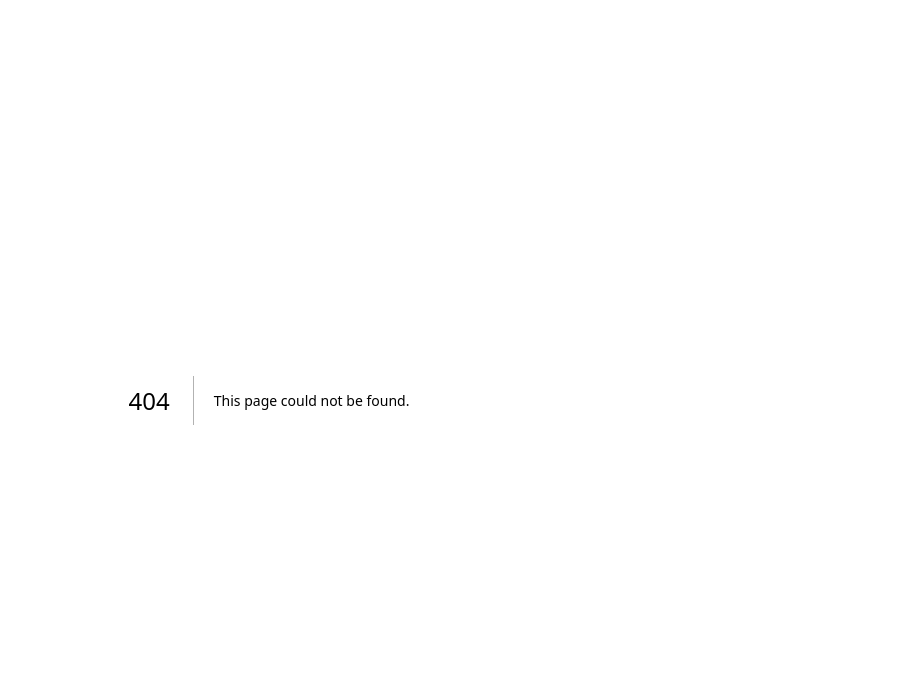
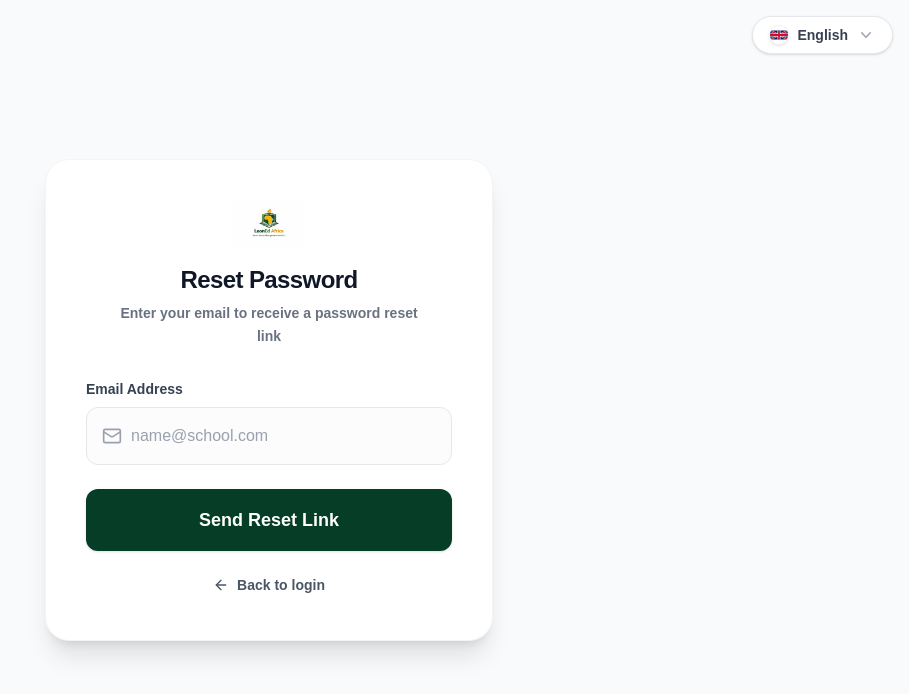
Before and after one commit to Leon-Eds/Frontend, a Next.js app: page /forgot-password in a window 1280 px wide. Before the commit this address had no page. Shown: the top 694 px of the page, without its empty margins (371-1280 px from the left). Built offline with nearby package versions, Linux system fonts and the light colour scheme.

Commit message:
feat: implement localized Forgot Password page and connect it to Login page

```diff
--- /dev/null
+++ b/src/app/forgot-password/page.tsx
@@ -0,0 +1,159 @@
+"use client";
+
+import { useState } from "react";
+import { Mail, ArrowLeft, Loader2, CheckCircle2 } from "lucide-react";
+import Image from "next/image";
+import Link from "next/link";
+import { useLanguage, LanguageSelector } from "@/components/LanguageProvider";
+
+export default function ForgotPasswordPage() {
+  const { t } = useLanguage();
+  const [email, setEmail] = useState("");
+  const [isLoading, setIsLoading] = useState(false);
+  const [error, setError] = useState("");
+  const [isSubmitted, setIsSubmitted] = useState(false);
+
+  const handleSubmit = async (e: React.FormEvent) => {
+    e.preventDefault();
+    setError("");
+
+    if (!email.trim()) {
+      setError("Please enter your email address.");
+      return;
+    }
+
+    const emailRegex = /^[^\s@]+@[^\s@]+\.[^\s@]+$/;
+    if (!emailRegex.test(email.trim())) {
+      setError("Please enter a valid email address.");
+      return;
+    }
+
+    setIsLoading(true);
+    try {
+      // Simulate API call for password reset link dispatch
+      await new Promise((resolve) => setTimeout(resolve, 1500));
+      setIsSubmitted(true);
+    } catch (err: unknown) {
+      setError(err instanceof Error ? err.message : "Failed to send reset link. Please try again.");
+    } finally {
+      setIsLoading(false);
+    }
+  };
+
+  return (
+    <div className="min-h-screen bg-gray-50 flex flex-col items-center justify-center p-4 relative">
+      {/* Top Right Floating Language Switcher */}
+      <div className="absolute top-4 right-4 z-50">
+        <LanguageSelector />
+      </div>
+
+      <div className="max-w-md w-full bg-white rounded-3xl shadow-xl p-10 border border-gray-100">
+        {/* Logo Section */}
+        <div className="flex flex-col items-center justify-center mb-8">
+          <Image
+            src="/logo.png"
+            alt="LeonEd Africa"
+            width={180}
+            height={60}
+            className="h-12 w-auto object-contain"
+            priority
+          />
+          <h2 className="mt-4 text-2xl font-black text-gray-900 tracking-tight text-center">
+            {isSubmitted ? t("forgot.success_title") : t("forgot.title")}
+          </h2>
+          <p className="mt-1.5 text-sm font-semibold text-gray-500 text-center max-w-xs leading-relaxed">
+            {isSubmitted ? t("forgot.success_desc") : t("forgot.subtitle")}
+          </p>
+        </div>
+
+        {isSubmitted ? (
+          <div className="space-y-6">
+            <div className="flex justify-center">
+              <div className="bg-emerald-50 p-4 rounded-full">
+                <CheckCircle2 className="h-12 w-12 text-emerald-600" />
+              </div>
+            </div>
+
+            <div className="bg-gray-55/40 border border-gray-100 rounded-2xl p-4 text-center">
+              <span className="text-xs text-gray-400 font-medium block mb-1">Sent to</span>
+              <span className="text-sm text-gray-800 font-bold break-all">{email}</span>
+            </div>
+
+            <button
+              onClick={() => {
+                setIsSubmitted(false);
+                setEmail("");
+              }}
+              className="w-full py-4 text-sm font-bold text-gray-600 hover:text-gray-900 transition-colors block text-center"
+            >
+              Try another email address
+            </button>
+
+            <Link
+              href="/login"
+              className="w-full flex justify-center items-center gap-2 py-4 px-4 border border-transparent rounded-xl shadow-sm text-lg font-bold text-white bg-[#053d26] hover:bg-[#042c1b] focus:outline-none focus:ring-2 focus:ring-offset-2 focus:ring-[#053d26] transition-colors"
+            >
+              <ArrowLeft className="h-5 w-5" />
+              <span>{t("forgot.back_login")}</span>
+            </Link>
+          </div>
+        ) : (
+          <form onSubmit={handleSubmit} className="space-y-6">
+            {error && (
+              <div className="bg-red-50 border border-red-100 text-red-600 px-4 py-3 rounded-xl text-sm font-semibold text-center animate-pulse">
+                {error}
+              </div>
+            )}
+
+            <div>
+              <label htmlFor="email" className="block text-sm font-semibold text-gray-700 mb-2">
+                {t("forgot.email")}
+              </label>
+              <div className="relative">
+                <div className="absolute inset-y-0 left-0 pl-4 flex items-center pointer-events-none">
+                  <Mail className="h-5 w-5 text-gray-400" />
+                </div>
+                <input
+                  id="email"
+                  name="email"
+                  type="email"
+                  required
+                  value={email}
+                  onChange={(e) => setEmail(e.target.value)}
+                  className="block w-full pl-11 pr-4 py-4 border border-gray-200 rounded-xl text-gray-900 placeholder-gray-400 focus:outline-none focus:ring-2 focus:ring-[#053d26] focus:border-[#053d26] transition-all bg-gray-50/50 hover:bg-gray-50"
+                  placeholder="name@school.com"
+                  disabled={isLoading}
+                />
+              </div>
+            </div>
+
+            <button
+              type="submit"
+              disabled={isLoading}
+              className="w-full flex justify-center items-center gap-2 py-4 px-4 border border-transparent rounded-xl shadow-sm text-lg font-bold text-white bg-[#053d26] hover:bg-[#042c1b] focus:outline-none focus:ring-2 focus:ring-offset-2 focus:ring-[#053d26] transition-colors disabled:opacity-60 disabled:cursor-not-allowed"
+            >
+              {isLoading ? (
+                <>
+                  <Loader2 className="h-5 w-5 animate-spin" />
+                  <span>Sending...</span>
+                </>
+              ) : (
+                <span>{t("forgot.send")}</span>
+              )}
+            </button>
+
+            <div className="text-center">
+              <Link
+                href="/login"
+                className="inline-flex items-center gap-2 text-sm font-bold text-gray-600 hover:text-[#053d26] transition-colors"
+              >
+                <ArrowLeft className="h-4 w-4" />
+                <span>{t("forgot.back_login")}</span>
+              </Link>
+            </div>
+          </form>
+        )}
+      </div>
+    </div>
+  );
+}
--- a/src/app/login/page.tsx
+++ b/src/app/login/page.tsx
@@ -157,7 +157,7 @@ export default function LoginPage() {
               </div>
 
               <div className="text-sm">
-                <Link href="/login" className="font-semibold text-gray-600 hover:text-[#053d26]">
+                <Link href="/forgot-password" className="font-semibold text-gray-600 hover:text-[#053d26]">
                   {t("login.forgot")}
                 </Link>
               </div>
--- a/src/components/LanguageProvider.tsx
+++ b/src/components/LanguageProvider.tsx
@@ -88,8 +88,14 @@ const translations: Record<Language, Record<string, string>> = {
     "login.title": "Welcome Back",
     "login.subtitle": "Sign in to manage your school database",
     "login.email": "Email Address",
-    "login.password": "Password",
     "login.forgot": "Forgot password?",
+    "forgot.title": "Reset Password",
+    "forgot.subtitle": "Enter your email to receive a password reset link",
+    "forgot.email": "Email Address",
+    "forgot.send": "Send Reset Link",
+    "forgot.back_login": "Back to login",
+    "forgot.success_title": "Check your email",
+    "forgot.success_desc": "We have sent password reset instructions to your email.",
     "login.remember": "Remember me",
     "login.signin": "Sign In",
     "login.no_account": "Don't have an account?",
@@ -207,8 +213,14 @@ const translations: Record<Language, Record<string, string>> = {
     "login.title": "Nnọọ Ọzọ",
     "login.subtitle": "Banye iji jikwaa nchekwa data ụlọ akwụkwọ gị",
     "login.email": "Adreesị Ozi-e",
-    "login.password": "Paswọdụ",
     "login.forgot": "Echefuru paswọdụ?",
+    "forgot.title": "Weghachi Paswọdụ",
+    "forgot.subtitle": "Tinye email gị ka ị nweta njikọ weghachi paswọdụ",
+    "forgot.email": "Adreesị Ozi-e",
+    "forgot.send": "Zipu Njikọ Weghachi",
+    "forgot.back_login": "Laghachi na mbata",
+    "forgot.success_title": "Lelee email gị",
+    "forgot.success_desc": "Anyị ezigarala ntuziaka weghachi paswọdụ na email gị.",
     "login.remember": "Cheta m",
     "login.signin": "Banye",
     "login.no_account": "Ị nweghị akaụntụ?",
@@ -326,8 +338,14 @@ const translations: Record<Language, Record<string, string>> = {
     "login.title": "Kaabo Pada",
     "login.subtitle": "Wọle lati ṣakoso data ile-iwe rẹ",
     "login.email": "Adirẹsi Imeeli",
-    "login.password": "Ọrọigbaniwọle",
     "login.forgot": "Gbagbe ọrọigbaniwọle?",
+    "forgot.title": "Tun Ọrọigbaniwọle Tọ",
+    "forgot.subtitle": "Tẹ email rẹ lati gba ọna asopọ lati tun ọrọigbaniwọle rọ",
+    "forgot.email": "Adirẹsi Imeeli",
+    "forgot.send": "Fi Ọna Asopọ Tuntun Ransẹ",
+    "forgot.back_login": "Pada si oju-iwe iwọle",
+    "forgot.success_title": "Yẹ email rẹ wo",
+    "forgot.success_desc": "A ti fi ilana fun atunto ọrọigbaniwọle ranṣẹ si email rẹ.",
     "login.remember": "Ranti mi",
     "login.signin": "Wọle",
     "login.no_account": "Ko ni akọọlẹ kan?",
@@ -445,8 +463,14 @@ const translations: Record<Language, Record<string, string>> = {
     "login.title": "Barka da Dawowa",
     "login.subtitle": "Shiga don sarrafa bayanan makarantarku",
     "login.email": "Adireshin Imel",
-    "login.password": "Kalmar sirri",
     "login.forgot": "Kun manta kalmar sirri?",
+    "forgot.title": "Sake saita Kalmar sirri",
+    "forgot.subtitle": "Shigar da imel ɗin ku don karɓar hanyar haɗin sake saita kalmar sirri",
+    "forgot.email": "Adireshin Imel",
+    "forgot.send": "Aika Hanyar Sake Saita",
+    "forgot.back_login": "Koma zuwa shiga",
+    "forgot.success_title": "Duba imel ɗin ku",
+    "forgot.success_desc": "Mun aika da umarnin sake saita kalmar sirri zuwa imel ɗin ku.",
     "login.remember": "Tuna da ni",
     "login.signin": "Shiga ciki",
     "login.no_account": "Ba ku da asusu?",
```
